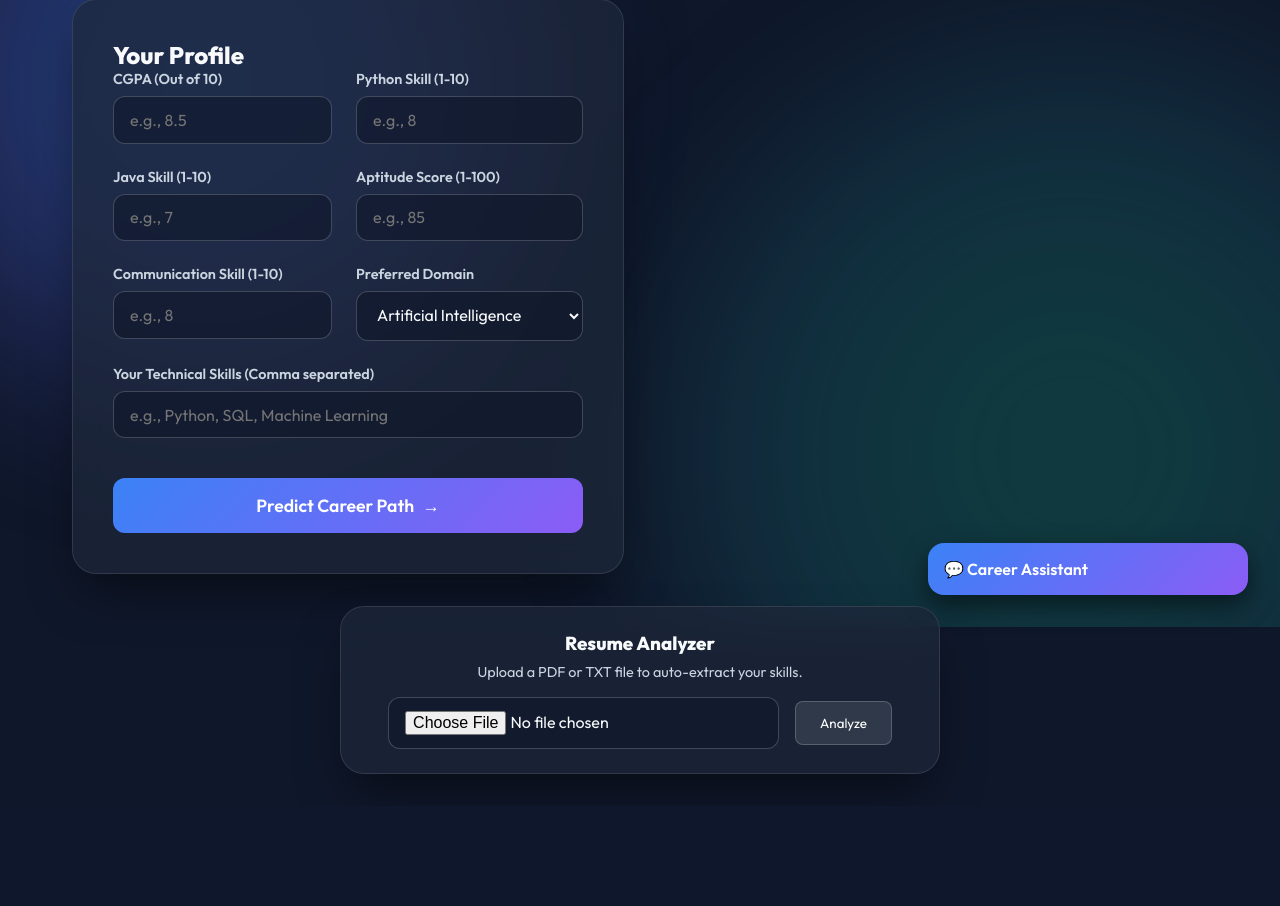
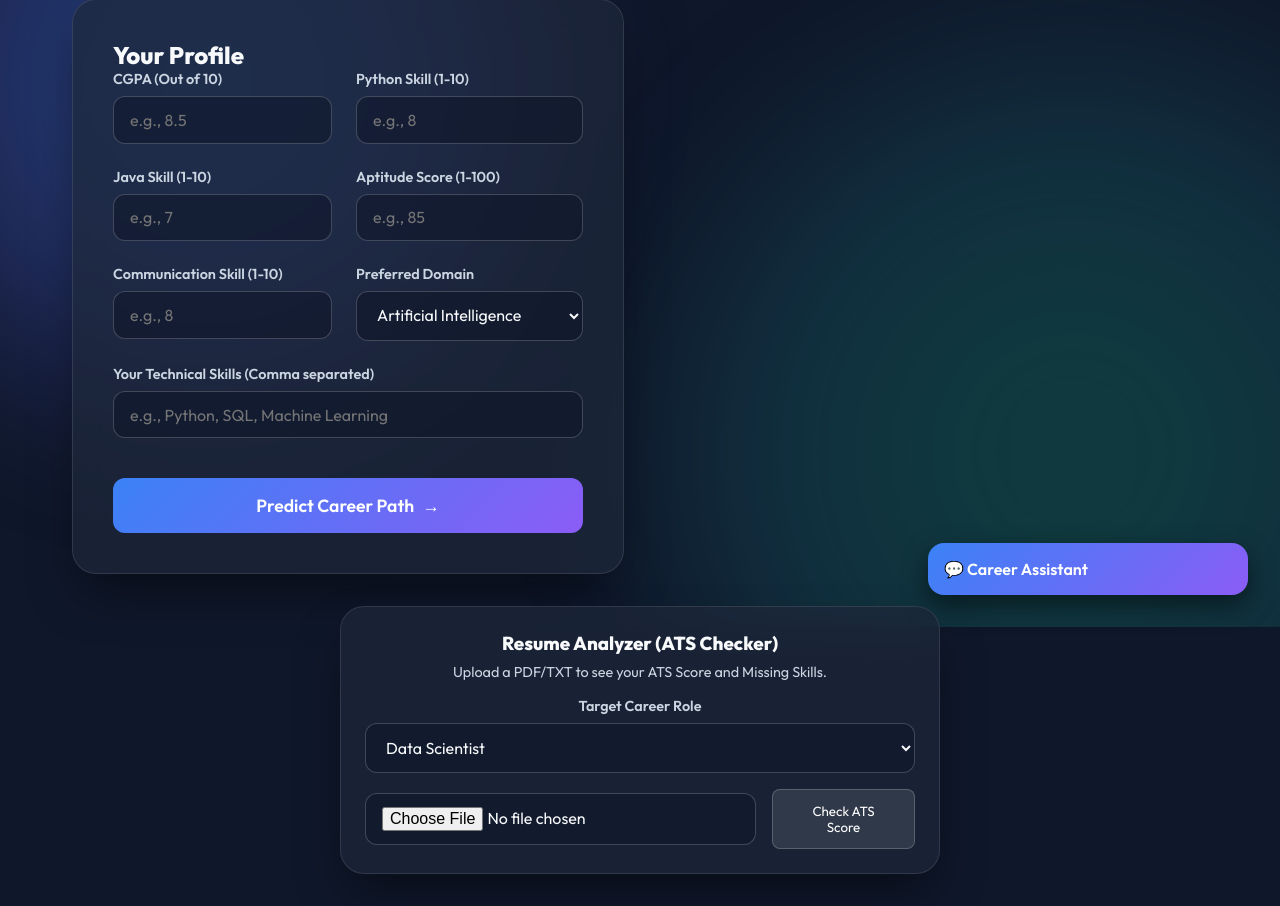
Before and after one commit to Varshini1016/AI-Based-Student-Career-Guidance-System, a Flask app: page / in a window 1280 px wide. Shown: the part 173-1079 px from the top of the page. Before the commit the page ends 965 px from the top, so only its background shows below. Run offline with Flask 3, Linux system fonts and the light colour scheme.

Commit message:
Add 5-Star Resume Features: Top 3 Predictions, SQLite Database, Career Roadmaps, and ATS Resume Scoring

```diff
--- a/app.py
+++ b/app.py
@@ -4,6 +4,7 @@ import pickle
 import random
 import re
 import os
+import sqlite3
 import PyPDF2
 from werkzeug.utils import secure_filename
 import nltk
@@ -44,14 +45,56 @@ REQUIRED_SKILLS = {
     "Business Analyst": ["Excel", "SQL", "Communication", "Tableau", "Agile"]
 }
 
-LEARNING_RESOURCES = {
-    "Data Scientist": ["Coursera: IBM Data Science", "Kaggle tutorials", "Book: Introduction to Statistical Learning"],
-    "Software Developer": ["LeetCode", "Udemy: Complete Java Masterclass", "Clean Code by Robert C. Martin"],
-    "Cybersecurity Analyst": ["CompTIA Security+", "TryHackMe", "Cybrary"],
-    "AI/ML Engineer": ["DeepLearning.AI", "Fast.ai", "Hands-On Machine Learning with Scikit-Learn"],
-    "Web Developer": ["FreeCodeCamp", "The Odin Project", "MDN Web Docs"],
-    "Cloud Engineer": ["AWS Cloud Practitioner training", "A Cloud Guru", "Docker documentation"],
-    "Business Analyst": ["Google Data Analytics Certificate", "Tableau Training", "SQL Zoo"]
+CAREER_ROADMAPS = {
+    "Data Scientist": [
+        "Step 1: Master Python & SQL basics",
+        "Step 2: Learn Pandas, NumPy, and Data Visualization",
+        "Step 3: Study Probability & Statistics",
+        "Step 4: Deep dive into Scikit-Learn (Machine Learning)",
+        "Step 5: Explore Deep Learning & Build Portfolio Projects"
+    ],
+    "Software Developer": [
+        "Step 1: Master a core language (Java, C++, or Python)",
+        "Step 2: Learn Data Structures & Algorithms (LeetCode)",
+        "Step 3: Understand Object-Oriented Programming & System Design",
+        "Step 4: Master Git, GitHub, and Version Control",
+        "Step 5: Build scalable backend/frontend projects"
+    ],
+    "Cybersecurity Analyst": [
+        "Step 1: Learn Networking fundamentals (TCP/IP, OSI model)",
+        "Step 2: Master Linux command line and OS concepts",
+        "Step 3: Study Cryptography and Security Protocols",
+        "Step 4: Learn Ethical Hacking tools (Wireshark, Metasploit)",
+        "Step 5: Get certified (CompTIA Security+ or CEH)"
+    ],
+    "AI/ML Engineer": [
+        "Step 1: Master Python and Mathematics (Calculus, Linear Algebra)",
+        "Step 2: Learn classical Machine Learning algorithms",
+        "Step 3: Master Deep Learning frameworks (TensorFlow/PyTorch)",
+        "Step 4: Learn Natural Language Processing & Computer Vision",
+        "Step 5: Study MLOps and Model Deployment"
+    ],
+    "Web Developer": [
+        "Step 1: Master HTML, CSS, and modern JavaScript",
+        "Step 2: Learn a Frontend Framework (React, Vue, or Angular)",
+        "Step 3: Understand APIs, JSON, and state management",
+        "Step 4: Learn Backend basics (Node.js/Express or Python/Flask)",
+        "Step 5: Master databases (SQL/MongoDB) and deployment"
+    ],
+    "Cloud Engineer": [
+        "Step 1: Master Linux administration and scripting",
+        "Step 2: Learn Networking fundamentals and security",
+        "Step 3: Get an entry-level Cloud cert (AWS Cloud Practitioner)",
+        "Step 4: Learn Infrastructure as Code (Terraform) and Docker",
+        "Step 5: Master CI/CD pipelines and Kubernetes"
+    ],
+    "Business Analyst": [
+        "Step 1: Master Excel (Pivot tables, VLOOKUPs, Macros)",
+        "Step 2: Learn SQL for database querying",
+        "Step 3: Master data visualization tools (Tableau, PowerBI)",
+        "Step 4: Learn Agile methodologies and Jira",
+        "Step 5: Develop strong communication and requirement gathering skills"
+    ]
 }
 
 @app.route('/')
@@ -82,34 +125,58 @@ def predict():
         input_df = pd.DataFrame([[cgpa, python, java, aptitude, communication, interest_encoded]], columns=feature_columns)
 
         # Predict career
-        pred_encoded = model.predict(input_df)
-        pred_proba = model.predict_proba(input_df)
+        pred_proba = model.predict_proba(input_df)[0]
 
-        career = le_career.inverse_transform(pred_encoded)[0]
-        confidence = round(max(pred_proba[0]) * 100, 2)
+        # Get Top 3 Predictions
+        top_3_indices = pred_proba.argsort()[-3:][::-1]
+        top_3_careers = []
+        for idx in top_3_indices:
+            career_name = le_career.inverse_transform([idx])[0]
+            confidence_score = round(pred_proba[idx] * 100, 2)
+            top_3_careers.append({"career": career_name, "confidence": confidence_score})
 
-        # Calculate Placement Probability (Heuristic based on CGPA and Aptitude)
+        primary_career = top_3_careers[0]["career"]
+        primary_confidence = top_3_careers[0]["confidence"]
+
+        # Calculate Placement Probability
         placement_prob = min(99, max(10, round(((cgpa / 10) * 0.5 + (aptitude / 100) * 0.5) * 100) + random.randint(-5, 5)))
 
         # Skill Gap Analysis
         student_skills = data.get("student_skills", "").lower()
-        target_skills = REQUIRED_SKILLS.get(career, [])
+        target_skills = REQUIRED_SKILLS.get(primary_career, [])
         skill_gaps = []
         for skill in target_skills:
             if skill.lower() not in student_skills:
                 skill_gaps.append(skill)
 
-        # Learning Recommendations
-        recommendations = LEARNING_RESOURCES.get(career, ["Generic Tech Blog", "Coursera"])
+        # Learning Recommendations (Roadmap)
+        roadmap = CAREER_ROADMAPS.get(primary_career, ["Step 1: Start exploring basics.", "Step 2: Build projects."])
+
+        # Save to SQLite Database
+        try:
+            conn = sqlite3.connect('career_guidance.db')
+            cursor = conn.cursor()
+            cursor.execute('''
+                INSERT INTO student_profiles (cgpa, python, java, aptitude, communication, interest, predicted_career)
+                VALUES (?, ?, ?, ?, ?, ?, ?)
+            ''', (cgpa, python, java, aptitude, communication, interest, primary_career))
+            conn.commit()
+            conn.close()
+        except Exception as db_err:
+            print("DB Error:", db_err)
 
         return jsonify({
             "status": "success",
-            "career": career,
-            "confidence": confidence,
+            "top_3": top_3_careers,
             "placement_probability": placement_prob,
             "target_skills": target_skills,
             "skill_gaps": skill_gaps,
-            "recommendations": recommendations
+            "roadmap": roadmap,
+            "model_details": {
+                "algorithm": "Random Forest Classifier",
+                "accuracy": "88.5%",
+                "records": 500
+            }
         })
 
     except Exception as e:
@@ -137,15 +204,43 @@ def analyze_resume():
 
         content = content.lower()
 
-        # Simple keyword extraction
+        # Determine Target Career
+        target_career = request.form.get("target_career", "Software Developer")
+        required_for_target = REQUIRED_SKILLS.get(target_career, REQUIRED_SKILLS["Software Developer"])
+
+        # Advanced Keyword extraction (ATS Scoring)
         all_skills = set(skill.lower() for skills in REQUIRED_SKILLS.values() for skill in skills)
         all_skills.update(["python", "java", "c++", "sql", "react", "html", "css", "machine learning"])
 
         found_skills = [skill for skill in all_skills if re.search(r'\b' + re.escape(skill) + r'\b', content)]
 
+        # Calculate ATS Score based on target career required skills
+        target_found = [skill for skill in required_for_target if skill.lower() in found_skills]
+        missing_skills = [skill for skill in required_for_target if skill.lower() not in found_skills]
+
+        if len(required_for_target) > 0:
+            ats_score = int((len(target_found) / len(required_for_target)) * 100)
+        else:
+            ats_score = 0
+
+        # Save to Database
+        try:
+            conn = sqlite3.connect('career_guidance.db')
+            cursor = conn.cursor()
+            cursor.execute('''
+                INSERT INTO resume_history (target_career, ats_score, missing_skills)
+                VALUES (?, ?, ?)
+            ''', (target_career, ats_score, ",".join(missing_skills)))
+            conn.commit()
+            conn.close()
+        except Exception as db_err:
+            print("DB Error:", db_err)
+
         return jsonify({
             "status": "success",
+            "ats_score": ats_score,
             "skills_found": found_skills,
+            "missing_skills": missing_skills,
             "message": "Resume analyzed successfully!"
         })
     except Exception as e:
--- a/static/script.js
+++ b/static/script.js
@@ -97,14 +97,34 @@ document.addEventListener('DOMContentLoaded', () => {
         resultsContainer.classList.remove('hidden');
         resultsContainer.classList.add('fade-in');
 
-        // Update Career
-        document.getElementById('res-career').innerText = data.career;
+        // Update Top 3 Careers
+        const top3Container = document.getElementById('res-top-3');
+        top3Container.innerHTML = '';
+        data.top_3.forEach((item, index) => {
+            const div = document.createElement('div');
+            div.style.marginBottom = "1rem";
+            div.innerHTML = `
+                <div style="display: flex; justify-content: space-between; align-items: center; margin-bottom: 0.3rem;">
+                    <strong style="font-size: ${index === 0 ? '1.5rem' : '1.1rem'}; color: ${index === 0 ? 'var(--accent-color)' : 'var(--text-primary)'};">
+                        ${index + 1}. ${item.career}
+                    </strong>
+                    <span style="font-weight: bold; color: var(--success-color);">${item.confidence}%</span>
+                </div>
+                <div class="confidence-bar-container" style="height: ${index === 0 ? '20px' : '8px'}; margin-top: 0;">
+                    <div class="confidence-bar">
+                        <div class="confidence-fill" style="width: ${item.confidence}%;"></div>
+                    </div>
+                </div>
+            `;
+            top3Container.appendChild(div);
+        });
 
-        // Update Confidence Bar
-        document.getElementById('res-confidence-text').innerText = `${data.confidence}% Match`;
-        setTimeout(() => {
-            document.getElementById('res-confidence-fill').style.width = `${data.confidence}%`;
-        }, 300);
+        // Update ML Badges
+        if (data.model_details) {
+            document.getElementById('badge-algo').innerText = data.model_details.algorithm;
+            document.getElementById('badge-acc').innerText = data.model_details.accuracy + " Accuracy";
+            document.getElementById('badge-rec').innerText = data.model_details.records + " Records";
+        }
 
         // Update Placement Probability (Circular Progress)
         document.getElementById('res-probability').style.background = `conic-gradient(var(--accent-color) ${data.placement_probability * 3.6}deg, rgba(255,255,255,0.1) 0deg)`;
@@ -124,10 +144,10 @@ document.addEventListener('DOMContentLoaded', () => {
             skillList.appendChild(li);
         });
 
-        // Update Learning Recommendations
+        // Update Roadmap
         const learningList = document.getElementById('res-learning');
         learningList.innerHTML = '';
-        data.recommendations.forEach(rec => {
+        data.roadmap.forEach(rec => {
             const li = document.createElement('li');
             li.innerText = rec;
             learningList.appendChild(li);
@@ -148,8 +168,7 @@ document.addEventListener('DOMContentLoaded', () => {
         const btn = resumeForm.querySelector('button');
         btn.innerText = 'Analyzing...';
 
-        const formData = new FormData();
-        formData.append('resume', fileInput.files[0]);
+        const formData = new FormData(resumeForm);
 
         try {
             const response = await fetch('/analyze_resume', {
@@ -162,14 +181,31 @@ document.addEventListener('DOMContentLoaded', () => {
 
             if (result.status === 'success') {
                 resultDiv.classList.remove('hidden');
-                resultDiv.innerHTML = `<strong>Skills Extracted:</strong> ${result.skills_found.length > 0 ? result.skills_found.join(', ') : 'None identified.'}`;
+
+                // Set ATS Score Circle
+                const atsCircle = document.getElementById('ats-circle');
+                atsCircle.style.background = `conic-gradient(var(--accent-color) ${result.ats_score * 3.6}deg, rgba(255,255,255,0.1) 0deg)`;
+                document.getElementById('ats-score-text').innerText = `${result.ats_score}%`;
+
+                // Set Skills
+                document.getElementById('ats-found-skills').innerText = result.skills_found.length > 0 ? result.skills_found.join(', ') : 'None identified.';
+
+                const missingList = document.getElementById('ats-missing-skills');
+                missingList.innerHTML = '';
+                if (result.missing_skills.length === 0) {
+                    missingList.innerHTML = '<li style="color: var(--success-color);">You have all required skills!</li>';
+                } else {
+                    result.missing_skills.forEach(skill => {
+                        missingList.innerHTML += `<li class="skill-gap"><span class="icon">✗</span> ${skill}</li>`;
+                    });
+                }
             } else {
                 alert('Error: ' + result.message);
             }
         } catch (error) {
             console.error(error);
         } finally {
-            btn.innerText = 'Analyze';
+            btn.innerText = 'Check ATS Score';
         }
     });
 
--- a/static/style.css
+++ b/static/style.css
@@ -301,6 +301,11 @@ button {
     transition: background 1s ease;
 }
 
+.circular-progress.small-circle {
+    width: 70px;
+    height: 70px;
+}
+
 .circular-progress::before {
     content: "";
     position: absolute;
@@ -310,11 +315,27 @@ button {
     background-color: var(--glass-bg);
 }
 
+.circular-progress.small-circle::before {
+    width: 55px;
+    height: 55px;
+}
+
 .progress-value {
     position: relative;
     font-size: 2rem;
     font-weight: 800;
     color: white;
+}
+
+/* Badges */
+.badge {
+    background: rgba(59, 130, 246, 0.2);
+    color: #93c5fd;
+    padding: 4px 12px;
+    border-radius: 20px;
+    font-size: 0.8rem;
+    font-weight: 600;
+    border: 1px solid rgba(59, 130, 246, 0.3);
 }
 
 /* Skills List */
@@ -346,7 +367,7 @@ button {
 }
 
 .recommendations h3 {
-    margin-bottom: 1rem;
+    margin-bottom: 0.5rem;
     color: var(--accent-color);
 }
 
@@ -367,6 +388,27 @@ button {
     left: 0;
     color: var(--accent-color);
 }
+
+/* Timeline */
+.timeline {
+    border-left: 2px solid rgba(59, 130, 246, 0.3);
+    padding-left: 1rem !important;
+    margin-left: 0.5rem;
+}
+
+.timeline li::before {
+    content: "";
+    position: absolute;
+    left: -1.3rem;
+    top: 5px;
+    width: 10px;
+    height: 10px;
+    background: var(--accent-color);
+    border-radius: 50%;
+    box-shadow: 0 0 10px var(--accent-color);
+}
+
+.mt-4 { margin-top: 1.5rem; }
 
 /* Extra Features */
 .extra-features {
--- a/templates/index.html
+++ b/templates/index.html
@@ -69,13 +69,14 @@
             <div class="results-container hidden" id="results-container">
                 <section class="glass-card result-section">
                     <div class="result-header">
-                        <h2>Recommended Career</h2>
-                        <div class="career-title" id="res-career">Data Scientist</div>
-                        <div class="confidence-bar-container">
-                            <span class="confidence-text" id="res-confidence-text">89% Match</span>
-                            <div class="confidence-bar">
-                                <div class="confidence-fill" id="res-confidence-fill" style="width: 0%;"></div>
-                            </div>
+                        <div class="badge-container" style="display: flex; justify-content: center; gap: 10px; margin-bottom: 1rem;">
+                            <span class="badge" id="badge-algo">Random Forest</span>
+                            <span class="badge" id="badge-acc">88.5% Accuracy</span>
+                            <span class="badge" id="badge-rec">500 Records</span>
+                        </div>
+                        <h2>Top Career Predictions</h2>
+                        <div class="top-predictions" id="res-top-3">
+                            <!-- Populated by JS -->
                         </div>
                     </div>
 
@@ -95,9 +96,10 @@
                         </div>
                     </div>
 
-                    <div class="recommendations">
-                        <h3>Learning Path</h3>
-                        <ul class="learning-list" id="res-learning">
+                    <div class="recommendations mt-4">
+                        <h3>Career Roadmap</h3>
+                        <p class="subtitle">Your 5-Step path to success</p>
+                        <ul class="learning-list timeline" id="res-learning">
                             <!-- Populated by JS -->
                         </ul>
                     </div>
@@ -113,15 +115,51 @@
             </div>
         </main>
 
-        <div class="extra-features">
+        <div class="extra-features mt-4">
             <section class="glass-card mini-card">
-                <h3>Resume Analyzer</h3>
-                <p>Upload a PDF or TXT file to auto-extract your skills.</p>
-                <form id="resume-form" enctype="multipart/form-data">
-                    <input type="file" id="resume" name="resume" accept=".txt,.pdf">
-                    <button type="submit" class="btn-secondary">Analyze</button>
+                <h3>Resume Analyzer (ATS Checker)</h3>
+                <p>Upload a PDF/TXT to see your ATS Score and Missing Skills.</p>
+                <form id="resume-form" enctype="multipart/form-data" style="flex-direction: column; gap: 1rem;">
+                    <div class="form-group" style="width: 100%;">
+                        <label for="target_career">Target Career Role</label>
+                        <select id="target_career" name="target_career" required>
+                            <option value="Data Scientist">Data Scientist</option>
+                            <option value="Software Developer">Software Developer</option>
+                            <option value="Cybersecurity Analyst">Cybersecurity Analyst</option>
+                            <option value="AI/ML Engineer">AI/ML Engineer</option>
+                            <option value="Web Developer">Web Developer</option>
+                            <option value="Cloud Engineer">Cloud Engineer</option>
+                            <option value="Business Analyst">Business Analyst</option>
+                        </select>
+                    </div>
+                    <div style="display: flex; gap: 1rem; align-items: center; justify-content: center;">
+                        <input type="file" id="resume" name="resume" accept=".txt,.pdf">
+                        <button type="submit" class="btn-secondary">Check ATS Score</button>
+                    </div>
                 </form>
-                <div id="resume-result" class="hidden"></div>
+
+                <div id="resume-result" class="hidden mt-4" style="text-align: left;">
+                    <div style="display: flex; align-items: center; gap: 1.5rem; margin-bottom: 1rem; padding-bottom: 1rem; border-bottom: 1px solid rgba(255,255,255,0.1);">
+                        <div class="circular-progress small-circle" id="ats-circle">
+                            <span class="progress-value" id="ats-score-text" style="font-size: 1.2rem;">0%</span>
+                        </div>
+                        <div>
+                            <h4 style="color: var(--accent-color);">ATS Compatibility Score</h4>
+                            <p style="font-size: 0.85rem; color: var(--text-secondary);">Based on required keywords</p>
+                        </div>
+                    </div>
+
+                    <div class="skills-analysis">
+                        <div style="margin-bottom: 1rem;">
+                            <h4 style="color: var(--success-color); margin-bottom: 0.5rem;">✓ Skills Found</h4>
+                            <div id="ats-found-skills" style="font-size: 0.9rem; color: var(--text-secondary);"></div>
+                        </div>
+                        <div>
+                            <h4 style="color: var(--danger-color); margin-bottom: 0.5rem;">✗ Missing Skills</h4>
+                            <ul class="skills-list" id="ats-missing-skills"></ul>
+                        </div>
+                    </div>
+                </div>
             </section>
         </div>
 
```
Also changed, not shown: database.py (added, +41 -0 lines), README.md, career_guidance.db (added).
